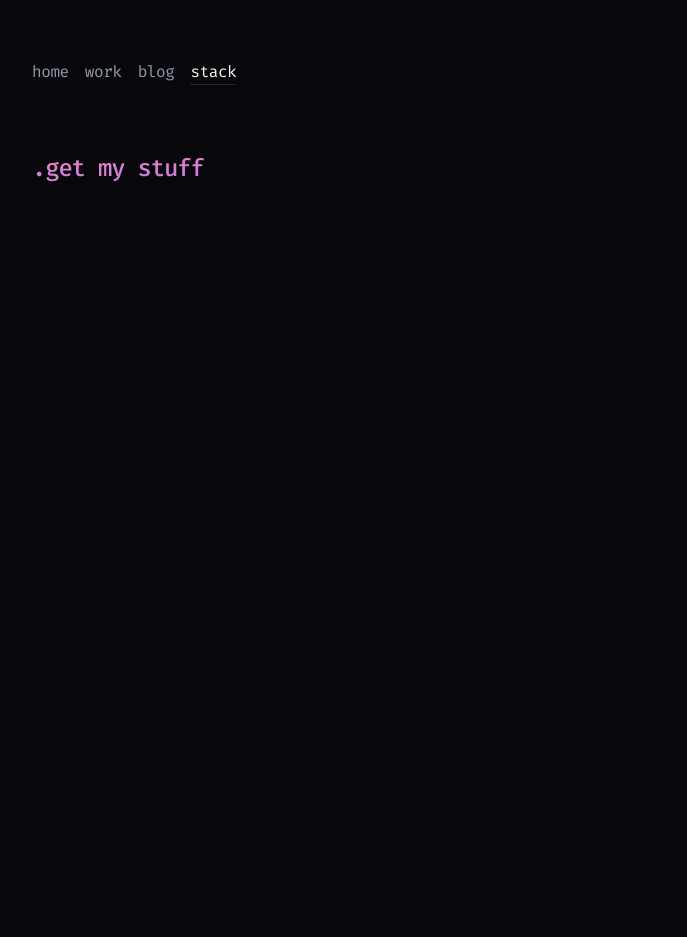
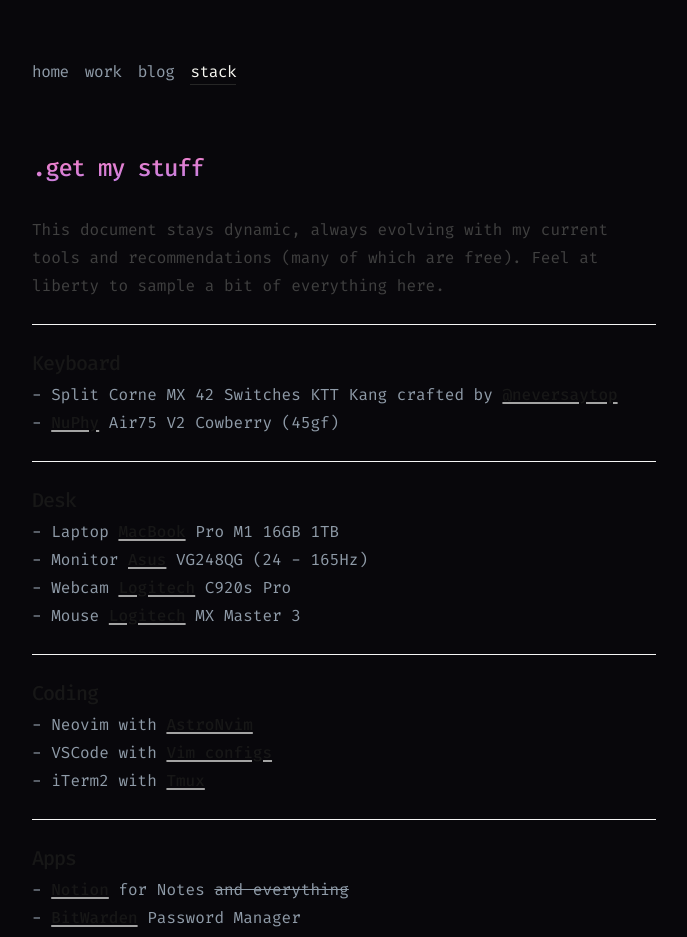
Before and after one commit to cassiorsfreitas/cassiorsfreitas.com, a Next.js app: page /stack in a window 1280 px wide. Shown: the top 937 px of the page, without its empty margins (272-959 px from the left). Before the commit the page ends 800 px from the top, so only its background shows below. Built offline with nearby package versions, Linux system fonts and the light colour scheme.

Commit message:
feat: add stack content

```diff
--- a/src/app/blog/page.tsx
+++ b/src/app/blog/page.tsx
@@ -14,6 +14,13 @@
       <h1 className="font-medium text-2xl mb-8 tracking-tighter text-transparent bg-clip-text bg-gradient-to-br from-gradient-cyan to-gradient-green">
         .read my blog
       </h1>
+      <div className="prose prose-neutral dark:prose-invert">
+        <p>
+          Browse through my articles on web development, software engineering,
+          and navigating tech careers, available in English and Portuguese.
+        </p>
+        <hr className="my-6 border-neutral-100 dark:border-neutral-800" />
+      </div>
       {allBlogs
         .sort((a, b) => {
           if (
--- a/src/app/stack/page.tsx
+++ b/src/app/stack/page.tsx
@@ -4,6 +4,56 @@
       <h1 className="font-medium text-2xl mb-8 tracking-tighter text-transparent bg-clip-text bg-gradient-to-br from-gradient-pink to-gradient-purple">
         .get my stuff
       </h1>
+      <div className="prose prose-neutral dark:prose-invert">
+        <p>
+          This document stays dynamic, always evolving with my current tools and
+          recommendations (many of which are free). Feel at liberty to sample a
+          bit of everything here.
+        </p>
+        <hr className="my-6 border-neutral-100 dark:border-neutral-800" />
+        <h2 className="font-medium text-xl mb-1 tracking-tighter">Keyboard</h2>
+        <p className="text-grey">
+          - Split Corne MX 42 Switches KTT Kang crafted by{' '}
+          <a href="https://twitter.com/neversaytop">@neversaytop</a>
+          <br /> - <a href="https://nuphy.com/">NuPhy</a> Air75 V2 Cowberry
+          (45gf)
+        </p>
+        <hr className="my-6 border-neutral-100 dark:border-neutral-800" />
+        <h2 className="font-medium text-xl mb-1 tracking-tighter">Desk</h2>
+        <p className="text-grey">
+          - Laptop <a href="https://www.apple.com/">MacBook</a> Pro M1 16GB 1TB
+          <br /> - Monitor <a href="https://www.asus.com/">Asus</a> VG248QG (24
+          - 165Hz)
+          <br /> - Webcam <a href="https://www.logitech.com/">Logitech</a> C920s
+          Pro
+          <br /> - Mouse <a href="https://www.logitech.com/">Logitech</a> MX
+          Master 3
+        </p>
+        <hr className="my-6 border-neutral-100 dark:border-neutral-800" />
+        <h2 className="font-medium text-xl mb-1 tracking-tighter">Coding</h2>
+        <p className="text-grey">
+          - Neovim with <a href="https://astronvim.com/">AstroNvim</a>
+          <br /> - VSCode with{' '}
+          <a href="https://github.com/cassiorsfreitas/vscodevim-configs">
+            Vim configs
+          </a>
+          <br /> - iTerm2 with{' '}
+          <a href="https://github.com/tmux/tmux/wiki">Tmux</a>
+        </p>
+        <hr className="my-6 border-neutral-100 dark:border-neutral-800" />
+        <h2 className="font-medium text-xl mb-1 tracking-tighter">Apps</h2>
+        <p className="text-grey">
+          - <a href="https://www.notion.so/">Notion</a> for Notes{' '}
+          <del>and everything</del>
+          <br /> - <a href="https://bitwarden.com/">BitWarden</a> Password
+          Manager
+          <br /> - <a href="https://cron.com/">Cron</a> Calendar
+          <br /> - <a href="https://arc.net/">Arc</a> Browser
+          <br /> - <a href="https://figma.com/">Figma</a> for Design
+          <br /> - <a href="https://www.raycast.com/">Raycast</a> as Spotlight
+        </p>
+        <hr className="my-6 border-neutral-100 dark:border-neutral-800" />
+      </div>
     </section>
   )
 }
```
